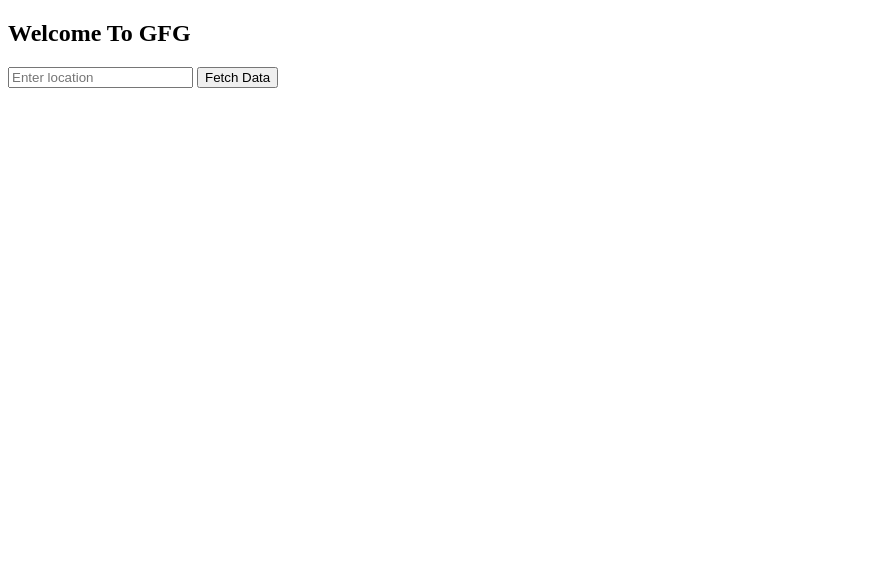
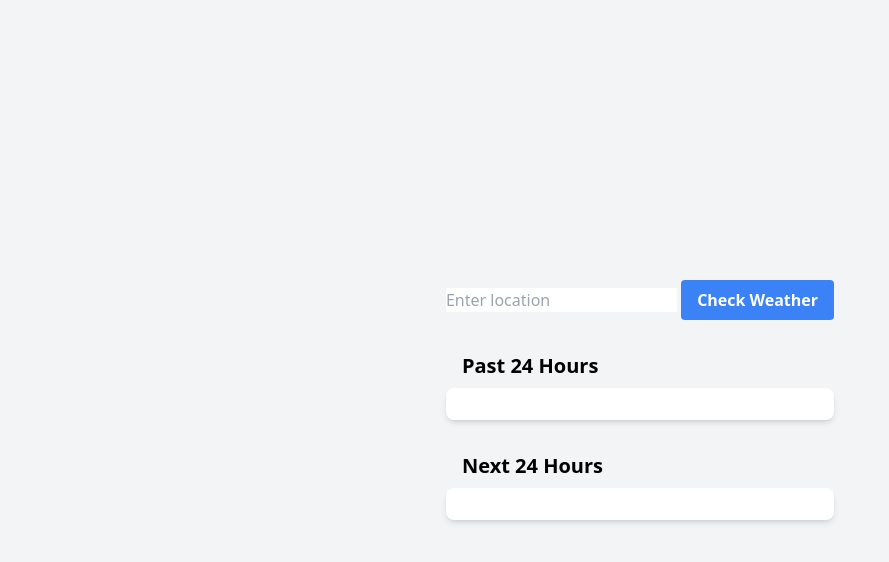
Before and after one commit to KarloQuilantang/weather-app, a plain HTML site: page index.html in a window 1280 px wide. Shown: the whole page, without its empty margins (0-889 px from the left). Drawn offline with nearby package versions, Linux system fonts and the light colour scheme.

Commit message:
finish weather-app

```diff
--- a/index.html
+++ b/index.html
@@ -1,22 +1,40 @@
 <!DOCTYPE html>
 <html>
-
 <head>
-    <title>Page Title</title>
+    <meta charset="utf-8">
+    <title>Weather App</title>
+    <script src = "https://cdn.tailwindcss.com"></script>
+</h1>
 </head>
 
-<body>
+<body class="bg-gray-100 flex items-center justify-center h-screen">
+    <p>
 
-    <h2>Welcome To GFG</h2>
+    <div>
+        <input type ="text" id ="location" placeholder = "Enter location">
+        <button onclick = "fetchData()" class="bg-blue-500 hover:bg-blue-700 text-white font-bold py-2 px-4 rounded">
+            Check Weather
+        </button><br>
+        <!-- // Container for Past 24 Hours -->
+        <div class ="w-full max-w-4xl mt-8">
+            <h2 class = "text-xl font-semibold mb-2 ml-4">Past 24 Hours</h2>
+            <div id = "past-24-container" class = "flex overflow-x-auto gap-4 p-4 bg-white shadow-md rounded-lg">
 
-    <!-- <input type ="text" id="pokemonName" placeholder="Enter Pokemon Name">
-    <button onclick ="fetchData()"> Fetch data </button><br>
+            </div>
+        </div>
 
-    <img src = "" alt="Pokemon Sprite" id = "pokemonSprite" style ="display:none"> -->
+        <!-- Container for Future 24 Hours -->
+        <div class = "w-full max-w-4xl mt-8">
+            <h2 class = "text-xl font-semibold mb-2 ml-4">Next 24 Hours</h2>
+            <div id = "future-24-container" class = "flex overflow-x-auto gap-4 p-4 bg-white shadow-md rounded-lg">
 
-    <input type ="text" id ="location" placeholder = "Enter location">
-    <button onclick = "fetchData()">Fetch Data</button><br>
-    <p id = "result"></p>
+            </div>
+        </div>
+
+    </p>
+
+    </div>
+
     <script src="script.js"></script>
 </body>
 
--- a/script.js
+++ b/script.js
@@ -1,48 +1,85 @@
 
 async function fetchData(){
 
-    // try {
-    //     const pokemonName = document.getElementById("pokemonName").value.toLowerCase();
-    //     const response = await fetch(`https://pokeapi.co/api/v2/pokemon/${pokemonName}`)
-
-    //     if(!response.ok) {
-    //         throw new Error("are you sure thats a pokemon?")
-    //     }
-
-    //     const data = await response.json();
-    //     const pokemonSprite = data.sprites.front_default;
-    //     const imgElement = document.getElementById("pokemonSprite");
-
-    //     imgElement.src = pokemonSprite
-    //     imgElement.style.display = "block";
-    // }
-    // catch(error){
-    //     console.error(error)
-    // }
     try {
         const location = document.getElementById("location").value.toLowerCase();
         const forecast = await fetch(`https://api.weatherapi.com/v1/forecast.json?key=c27fdce7ad84430b8fa41655262604&q=${location}&days=2`)
         const history = await fetch(`https://api.weatherapi.com/v1/history.json?key=c27fdce7ad84430b8fa41655262604&q=${location}&dt=2024-06-01`)
 
-        if(!forecast.ok){
+        if(!forecast.ok || !history.ok){
             throw new Error("Could not fetch resource")
         }
 
         const forecastData = await forecast.json();
         const historyData = await history.json();
 
-        const today = forecastData.current.cloud;
-        const tomorrow = forecastData.forecast.forecastday[1].hour[23].cloud;
-        const localTime = forecastData.location.localtime;
-        console.log(typeof localTime); // typeof localTime;
+        // get the 24-hour arrays from each response
+        const yesterdayHours = historyData.forecast.forecastday[0].hour;
+        const todayHours = forecastData.forecast.forecastday[0].hour;
+        const tomorrowHours = forecastData.forecast.forecastday[1].hour;
 
-        console.log(localTime)
-        console.log(today)
-        console.log(tomorrow)
-        console.log(forecastData);
+        //combine them into one giant 72-hour array
+        const allTime = [...yesterdayHours, ...todayHours, ...tomorrowHours];
+        const localTimeStr = forecastData.current.last_updated;
+        const nowIndex = parseInt(localTimeStr.split(' ')[1].split(':')[0]) + 24; // add 24 to account for yesterday's hours being at the start of the array
 
-        console.log(historyData);
+        // THE PAST: 24 hours leading up to now
+        const past24 = allTime.slice(nowIndex - 24, nowIndex).map(hour => {
+            return {
+                time: hour.time,
+                temp_c: hour.temp_c,
+                wind_kph: hour.wind_kph,
+                humidity: hour.humidity,
+                condition: { text: hour.condition.text, icon: hour.condition.icon}
+            };
+        });
 
+        // THE FUTURE: 24 hours starting from now
+        const future24 = allTime.slice(nowIndex, nowIndex + 24).map(hour => {
+            return {
+                time: hour.time,
+                temp_c: hour.temp_c,
+                wind_kph: hour.wind_kph,
+                chance_of_rain: hour.chance_of_rain,
+                condition: { text: hour.condition.text, icon: hour.condition.icon }
+            };
+        });
+
+        // 1. Target the HTML containers
+        const pastContainer = document.getElementById("past-24-container");
+        const futureContainer = document.getElementById("future-24-container");
+
+        // 2. Clear them so old searches disappear
+        pastContainer.innerHTML = "";
+        futureContainer.innerHTML = "";
+
+        // 3. Loop through PAST and "return" them to the screen
+        past24.forEach(hour => {
+            pastContainer.innerHTML += `
+                <div class="min-w-[150px] bg-blue-50 p-4 rounded-lg text-center border border-blue-100">
+                    <p class="font-bold text-gray-700">${hour.time.split(' ')[1]}</p>
+                    <img src="https:${hour.condition.icon}" class="mx-auto">
+                    <p class="text-xl font-bold">${hour.temp_c}°C</p>
+                    <p class="text-xs text-gray-500">${hour.condition.text}</p>
+                    <p class="text-xs text-blue-600">Wind: ${hour.wind_kph}kph</p>
+                </div>
+            `;
+        });
+
+        // 4. Loop through FUTURE and "return" them to the screen
+        future24.forEach(hour => {
+            futureContainer.innerHTML += `
+                <div class="min-w-[150px] bg-orange-50 p-4 rounded-lg text-center border border-orange-100">
+                    <p class="font-bold text-gray-700">${hour.time.split(' ')[1]}</p>
+                    <img src="https:${hour.condition.icon}" class="mx-auto">
+                    <p class="text-xl font-bold">${hour.temp_c}°C</p>
+                    <p class="text-xs text-gray-500">${hour.condition.text}</p>
+                    <p class="text-xs text-orange-600">Rain: ${hour.chance_of_rain}%</p>
+                </div>
+            `;
+        });
+        console.log("Past 24 hours:", past24);
+        console.log("Future 24 hours:", future24);
 
     }catch(error){
         console.error(error)
```
